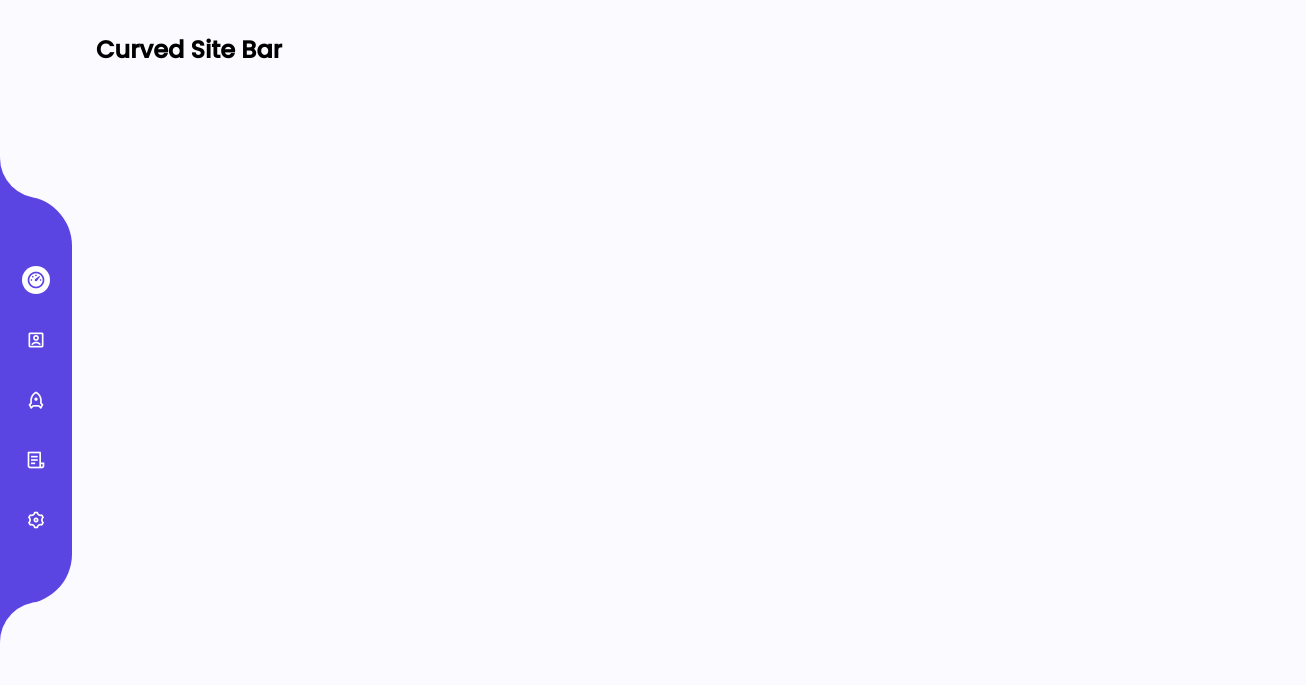
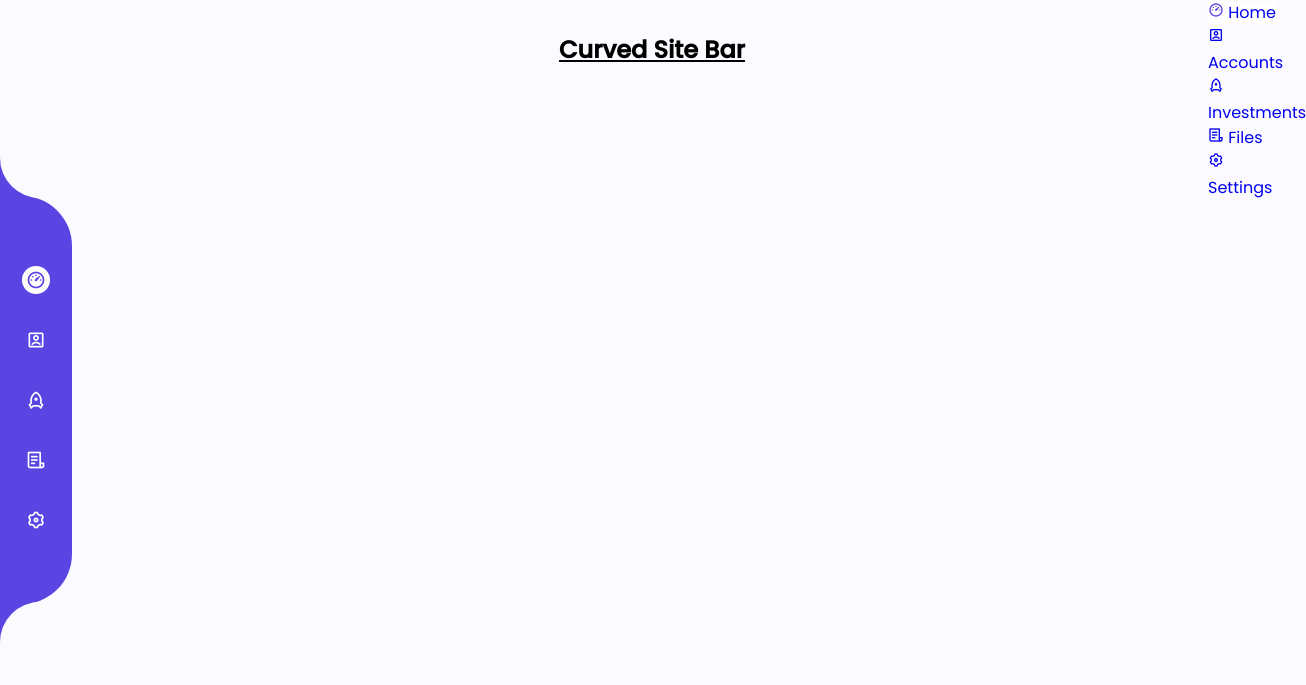
Before and after one commit to GUEKOUE/Curved-menu-bar, a plain HTML site: page index.html in a window 1280 px wide. Shown: the whole page, 1306 px wide, since content can reach past the window. Drawn offline with nearby package versions, Linux system fonts and the light colour scheme.

Commit message:
add navbar

```diff
--- a/assets/css/style.css
+++ b/assets/css/style.css
@@ -44,9 +44,10 @@ a{
 main{
     margin-inline: 6rem 1rem;
     padding-block: 2rem;
+    text-align: center;
 }
 
-/* ================== SIDEBAR ===================== */
+/* ================== SIDEBAR 1 ===================== */
 .nav{
     width: 72px;
     height: max-content;
@@ -137,6 +138,22 @@ main{
     bottom: -39px;
 }
 
+
+/* ================== SIDEBAR 2 ===================== */
+.nav2{
+    width: 72px;
+    height: max-content;
+    position: relative;
+    inset: 0;
+    float: right;
+    margin: auto 0;
+}
+
+
+
+
+
+
 /* Active link */
 .active-link{
     background-color: var(--white-color);
--- a/index.html
+++ b/index.html
@@ -17,7 +17,7 @@
     <title>Curved Menu | Bar</title>
 </head>
 <body>
-
+    <!--================== FIRST NAVBAR ========================-->
     <nav class="nav">
         <ul class="nav_list">
             <a href="#" class="nav_link active-link">
@@ -54,8 +54,45 @@
         <div class="nav_square-2"></div>
     </nav>
 
+    <!--================== SECOND NAVBAR ========================-->
+    <nav class="nav2">
+        <ul class="nav2_list">
+            <a href="#" class="nav2_link active-link">
+                <i class="ri-dashboard-3-line"></i>
+                <span class="nav2_name">Home</span>
+            </a>
+
+            <a href="#" class="nav2_link">
+                <i class="ri-account-box-line"></i>
+                <span class="nav2_name">Accounts</span>
+            </a>
+
+            <a href="#" class="nav2_link">
+                <i class="ri-rocket-line"></i>
+                <span class="nav2_name">Investments</span>
+            </a>
+
+            <a href="#" class="nav2_link">
+                <i class="ri-file-list-3-line"></i>
+                <span class="nav2_name">Files</span>
+            </a>
+
+            <a href="#" class="nav2_link">
+                <i class="ri-settings-3-line"></i>
+                <span class="nav2_name">Settings</span>
+            </a>
+        </ul>
+
+        <!-- ------ Shapes ----->
+        <div class="nav2_circle-1"></div>
+        <div class="nav2_circle-2"></div>
+
+        <div class="nav2_square-1"></div>
+        <div class="nav2_square-2"></div>
+    </nav>
+
     <main>
-        <h2>Curved Site Bar</h2>
+        <h2><u> Curved Site Bar </u></h2>
     </main>
 
     <!--=============== MAIN JS ===============-->
```
